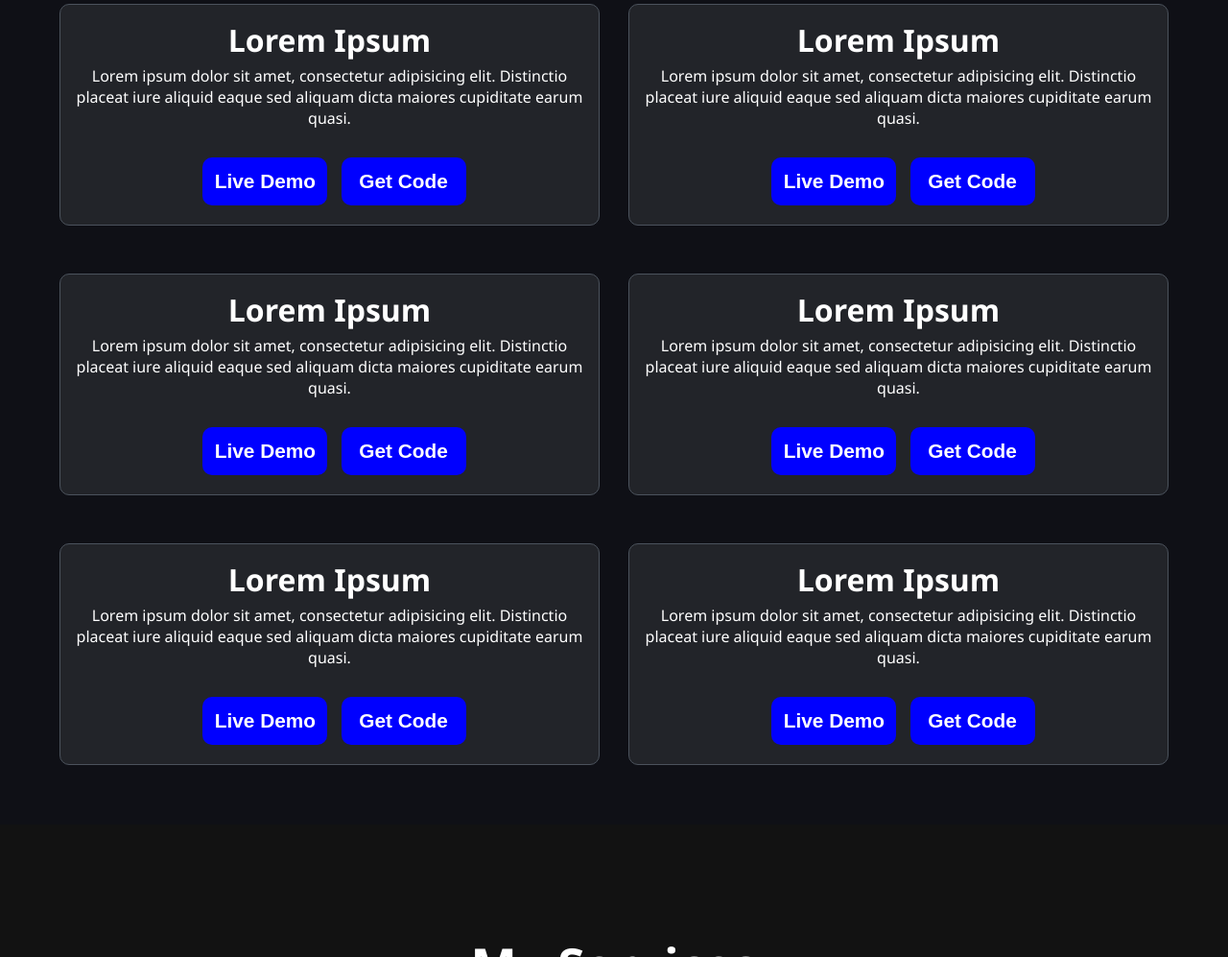
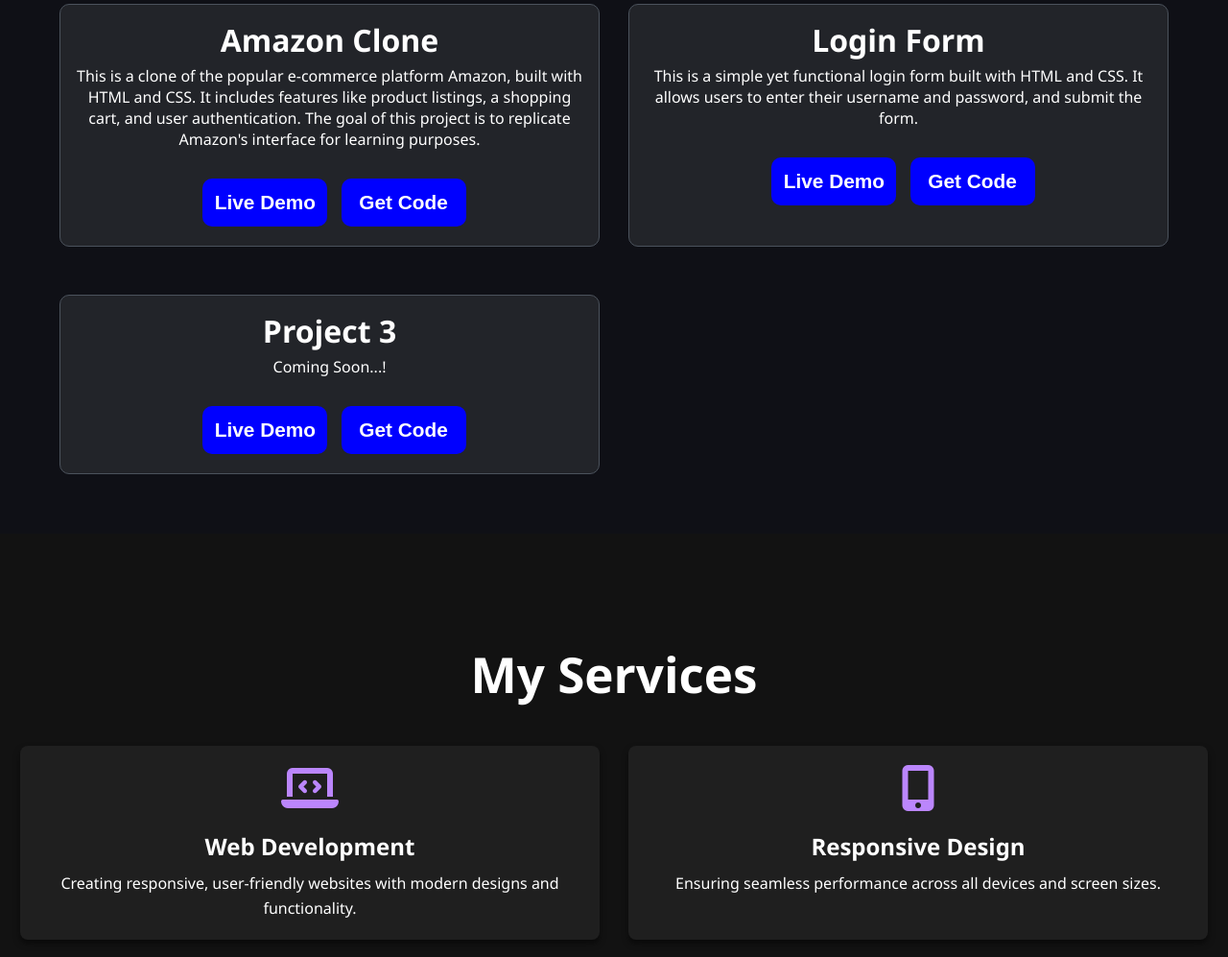
Before and after one commit to AmitKumarStudio/amitkumarstudio, a plain HTML site: page index.html in a window 1280 px wide. Shown: the part 1795-2792 px from the top of the page at 96% size. Drawn offline with Linux system fonts and the light colour scheme.

Commit message:
Website Updated

```diff
--- a/index.html
+++ b/index.html
@@ -83,6 +83,30 @@
         <h2>My Projects</h2>
         <div class="grid-container">
             <div class="card">
+                <h3>Amazon Clone</h3>
+                <p>This is a clone of the popular e-commerce platform Amazon, built with HTML and CSS. It includes features like product listings, a shopping cart, and user authentication. The goal of this project is to replicate Amazon's interface for learning purposes.</p>
+                <div class="btn">
+                    <button><a href="https://amitkumarstudio.github.io/amazon-clone/">Live Demo</a></button>
+                    <button><a href="coming-soon.html">Get Code</a></button>
+                </div>
+            </div>
+            <div class="card">
+                <h3>Login Form</h3>
+                <p>This is a simple yet functional login form built with HTML and CSS. It allows users to enter their username and password, and submit the form.</p>
+                <div class="btn">
+                    <button><a href="https://amitkumarstudio.github.io/login-form/">Live Demo</a></button>
+                    <button><a href="coming-soon.html">Get Code</a></button>
+                </div>
+            </div>
+            <div class="card">
+                <h3>Project 3</h3>
+                <p>Coming Soon...!</p>
+                <div class="btn">
+                    <button><a href="coming-soon.html">Live Demo</a></button>
+                    <button><a href="coming-soon.html">Get Code</a></button>
+                </div>
+            </div>
+            <!--<div class="card">
                 <h3>Lorem Ipsum</h3>
                 <p>Lorem ipsum dolor sit amet, consectetur adipisicing elit. Distinctio placeat iure aliquid eaque sed
                     aliquam dicta maiores cupiditate earum quasi.</p>
@@ -108,34 +132,7 @@
                     <button><a href="coming-soon.html">Live Demo</a></button>
                     <button><a href="coming-soon.html">Get Code</a></button>
                 </div>
-            </div>
-            <div class="card">
-                <h3>Lorem Ipsum</h3>
-                <p>Lorem ipsum dolor sit amet, consectetur adipisicing elit. Distinctio placeat iure aliquid eaque sed
-                    aliquam dicta maiores cupiditate earum quasi.</p>
-                <div class="btn">
-                    <button><a href="coming-soon.html">Live Demo</a></button>
-                    <button><a href="coming-soon.html">Get Code</a></button>
-                </div>
-            </div>
-            <div class="card">
-                <h3>Lorem Ipsum</h3>
-                <p>Lorem ipsum dolor sit amet, consectetur adipisicing elit. Distinctio placeat iure aliquid eaque sed
-                    aliquam dicta maiores cupiditate earum quasi.</p>
-                <div class="btn">
-                    <button><a href="coming-soon.html">Live Demo</a></button>
-                    <button><a href="coming-soon.html">Get Code</a></button>
-                </div>
-            </div>
-            <div class="card">
-                <h3>Lorem Ipsum</h3>
-                <p>Lorem ipsum dolor sit amet, consectetur adipisicing elit. Distinctio placeat iure aliquid eaque sed
-                    aliquam dicta maiores cupiditate earum quasi.</p>
-                <div class="btn">
-                    <button><a href="coming-soon.html">Live Demo</a></button>
-                    <button><a href="coming-soon.html">Get Code</a></button>
-                </div>
-            </div>
+            </div> -->
     </section>
     <section id="services" class="services-section">
         <h2 class="section-title">My Services</h2>
@@ -356,7 +353,7 @@
         </div>
     </footer>
     <script src="assests/script.js"></script>
-    <script>
+    <!-- <script>
         // Event preventions:
         document.body.style.userSelect = "none"; // Prevent text selection
         document.querySelectorAll('img').forEach(img => {
@@ -366,6 +363,6 @@
         document.addEventListener('contextmenu', function (event) {
             event.preventDefault();
         })
-    </script>
+    </script> -->
 </body>
 </html>
```
